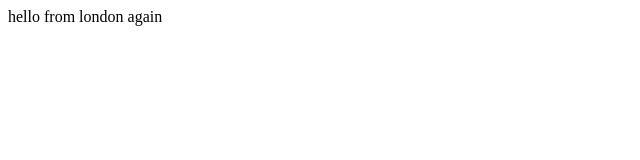
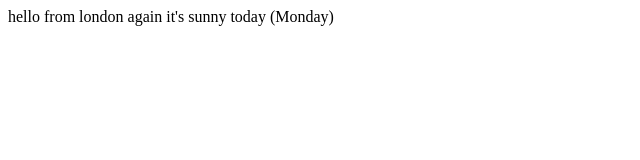
Before and after one commit to ChrisCYB999/FirstRepository, a plain HTML site: page index.html in a window 1280 px wide. Shown: the whole page, without its empty margins (0-640 px from the left). Drawn offline with Linux system fonts and the light colour scheme.

Commit message:
edited file with weather

```diff
--- a/index.html
+++ b/index.html
@@ -8,5 +8,6 @@
 </head>
 <body>
     hello from london again
+    it's sunny today (Monday)
 </body>
 </html>
```
